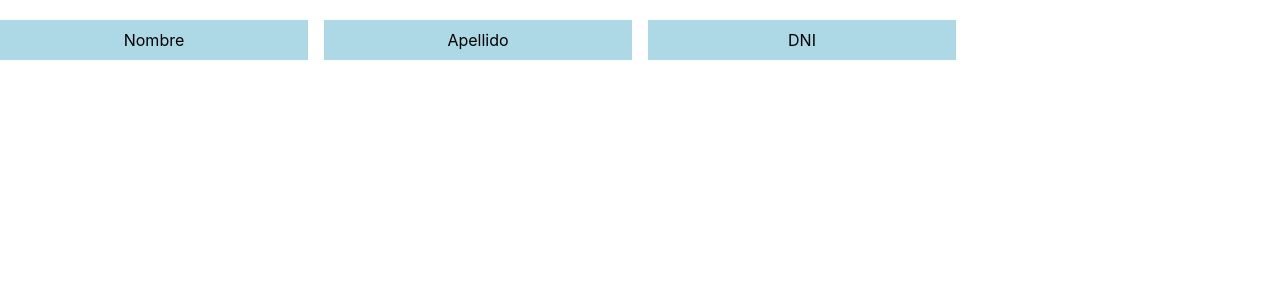
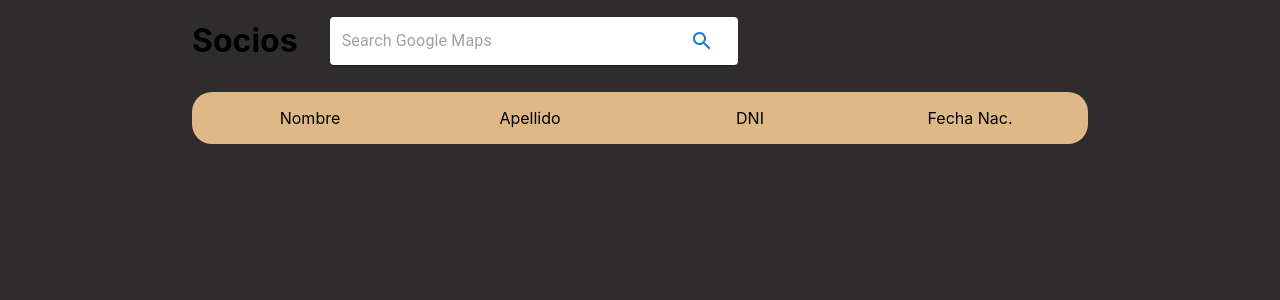
Before and after one commit to MateoGonzalez22/react, a React (Create React App) app: page / in a window 1280 px wide. Shown: the top 300 px of the page. Built offline with nearby package versions, Linux system fonts and the light colour scheme.

Commit message:
search de socios

```diff
--- a/package.json
+++ b/package.json
@@ -5,6 +5,7 @@
   "dependencies": {
     "@emotion/react": "^11.10.4",
     "@emotion/styled": "^11.10.4",
+    "@mui/icons-material": "^5.10.3",
     "@mui/material": "^5.10.5",
     "@mui/styled-engine": "^5.10.5",
     "@testing-library/jest-dom": "^5.16.5",
--- /dev/null
+++ b/src/App.css
@@ -0,0 +1,47 @@
+.div{
+    background-color: rgb(46, 44, 44);
+    height: 100vh;
+    width: 100vw;
+    display: flex;
+    justify-content: center;
+
+}
+
+.grid{
+    align-items: center;
+}
+
+.titulo{
+    background-color: burlywood;
+    border-radius: 20px;
+    padding: 16px;
+    margin-top: 10px;
+}
+
+.box{
+
+    display: flex;
+    background-color: white;
+    padding: 16px;
+    margin-top: 10px;
+
+
+
+}
+
+.box:hover{
+    background-color: #DCE1E9;
+    cursor: pointer;
+    border-radius: 10px;
+}
+
+.box:active{
+    background-color: #a5aebe;
+}
+
+.text{
+    background-color: transparent;
+    justify-content: center;
+    display: flex;
+    pointer-events: none;
+}
--- a/src/App.js
+++ b/src/App.js
@@ -1,8 +1,37 @@
 import { Button, Box, Grid } from "@mui/material";
 import { hover } from "@testing-library/user-event/dist/hover";
 import data from "./data.json"
+import List from "./List";
+import "./App.css"
 
 function App() {
+
+    return(
+
+        <div className="div">
+
+            <List/>
+
+        </div>
+
+
+
+    )
+
+
+
+
+
+
+
+
+
+
+
+
+
+
+    /*
     console.log(data.usuarios)
 
     const style =
@@ -21,13 +50,14 @@ function App() {
         }
     }
 
+
     return (
 
         <Box sx={{flexGrow: 1}} style={style.box}>
 
             <Grid container spacing={2}>
 
-                <Grid item xs={3}>
+                <Grid item xs={3} md={2}>
 
                     <div style={style.div}>
                         Nombre
@@ -36,7 +66,7 @@ function App() {
 
                 </Grid>
 
-                <Grid item xs={3}>
+                <Grid item xs={3} md={2}>
 
                     <div style={style.div}>
                         Apellido
@@ -45,7 +75,7 @@ function App() {
 
                 </Grid>
 
-                <Grid item xs={3}>
+                <Grid item xs={3} md={2}>
 
                     <div style={style.div}>
                         DNI
@@ -53,18 +83,18 @@ function App() {
 
                 </Grid>
 
+                <Grid item xs={3} md={2}>
+
+                    <div style={style.div}>
+                        Fecha Nacimiento
+                    </div>
+
+                </Grid>
+
             </Grid>
 
         </Box>
-
-
-
-
-
-
-
-
-    )
+    )*/
 }
 
 export default App;
--- /dev/null
+++ b/src/DialogComponents/DialogPage.js
@@ -0,0 +1,40 @@
+import { Button, Dialog } from "@mui/material";
+import { useState } from "react";
+import data from "../data.json"
+
+export default function DialogPage(dni) {
+    const [openDialog, setOpenDialog] = useState(false)
+
+
+
+    const handleOpen = () => {
+        setOpenDialog(true)
+    }
+    const handleClose = () => {
+        setOpenDialog(false)
+    }
+
+
+
+    return (
+
+
+        <Dialog fullWidth={true} open={openDialog} onClose={handleClose}>
+            {data.map(user => {
+                if (user.dni != dni) return null
+                return (
+                    <>
+                        <div>{user.nombre}</div>
+                        <div>{user.apellido}</div>
+                        <div>{user.dni}</div>
+                        <div>{user.fecha}</div>
+                    </>
+                )
+            })}
+        </Dialog>
+
+
+    )
+
+
+}
--- /dev/null
+++ b/src/List.js
@@ -0,0 +1,164 @@
+import { Button, Card, Typography, Box, Grid, Link, TextField, Paper, Divider, IconButton, InputBase } from "@mui/material";
+import { Fragment, useState } from "react";
+import UserCard from "./UserCard";
+import data from "./data.json"
+import "./App.css"
+import SearchIcon from '@mui/icons-material/Search';
+import DialogPage from "./DialogComponents/DialogPage";
+
+
+
+export default function List() {
+    const user = data
+    const [search, setSearch] = useState("")
+    const [componente, setComponente] = useState()
+
+
+
+    function showDialog(dni){
+        componente = <DialogPage dni = {dni}/>
+    }
+
+
+    function showUsers(search){
+
+
+        const comp =
+
+            <div>
+
+                {user.map(user => {
+
+                    if (search.length > 0) {
+                        if (user.nombre != search) return null
+                    }
+                    return (
+
+                        <Box sx={{ flexGrow: 1 }} className="box" onClick={() => showDialog(user.dni)}>
+
+                            <Grid container spacing={2}>
+
+                                <Grid item xs={3} >
+
+                                    <Typography className="text">
+                                        {user.nombre.toUpperCase()}
+                                    </Typography>
+
+
+                                </Grid>
+
+                                <Grid item xs={3}>
+
+                                    <Typography className="text">
+                                        {user.apellido.toUpperCase()}
+                                    </Typography>
+
+
+                                </Grid>
+
+                                <Grid item xs={3}>
+
+                                    <Typography className="text">
+                                        {user.dni}
+                                    </Typography>
+
+                                </Grid>
+
+                                <Grid item xs={3}>
+
+                                    <Typography className="text">
+                                        {user.fecha}
+                                    </Typography>
+
+
+
+                                </Grid>
+
+                            </Grid>
+
+                        </Box>
+
+
+                    )
+                })}
+
+            </div>
+
+        setComponente(comp)
+
+
+    }
+
+
+    return (
+
+        <div style={{ height: "100vh", width: "70vw" }}>
+
+            <Grid container className="grid" spacing={4}>
+
+                <Grid item>
+                    <h1>Socios</h1>
+                </Grid>
+
+                <Grid item>
+
+                    <Paper
+
+                        sx={{ p: '2px 4px', display: 'flex', alignItems: 'center', width: 400 }}
+
+                    >
+                        <InputBase
+                            sx={{ ml: 1, flex: 1 }}
+                            placeholder="Search Google Maps"
+                            inputProps={{ 'aria-label': 'search google maps' }}
+                            value={search}
+                            onChange={(e) => setSearch(e.target.value)}
+                        />
+                        <Button onClick={() => showUsers(search)} type="submit" sx={{ p: '10px' }} aria-label="search" >
+                            <SearchIcon />
+                        </Button>
+
+
+                    </Paper>
+
+                </Grid>
+
+
+            </Grid>
+
+
+
+            <Box sx={{ flexGrow: 1 }} className="titulo" spacing={3}>
+                <Grid container spacing={2}>
+
+                    <Grid item xs={3}>
+                        <div className="text">
+                            Nombre
+                        </div>
+                    </Grid>
+                    <Grid item xs={3}>
+                        <div className="text">
+                            Apellido
+                        </div>
+                    </Grid>
+                    <Grid item xs={3}>
+                        <div className="text">
+                            DNI
+                        </div>
+                    </Grid>
+                    <Grid item xs={3}>
+                        <div className="text">
+                            Fecha Nac.
+                        </div>
+                    </Grid>
+                </Grid>
+
+            </Box>
+
+            {componente}
+
+
+        </div>
+    )
+
+}
--- /dev/null
+++ b/src/UserCard.js
@@ -0,0 +1,24 @@
+import { Card, CardContent, CardMedia, Typography } from "@mui/material";
+
+
+export default function UserCard(props){
+
+    return(
+
+        <Card>
+
+            <CardMedia/>
+            <CardContent>
+
+                <Typography>Nombre del usuario</Typography>
+
+            </CardContent>
+
+        </Card>
+
+
+
+    )
+
+
+}
--- a/src/data.json
+++ b/src/data.json
@@ -1,30 +1,64 @@
-{
-    "usuarios":
+
+
 [
     {
         "nombre":"mateo",
         "apellido":"gonzalez",
-                "dni": 44969246
+        "dni": 44969246,
+        "fecha": "23/07/2003"
     },
     {
         "nombre": "jose",
         "apellido": "perez",
-                "dni": 11787567
+        "dni": 11787567,
+        "fecha": "23/07/2003"
     },
     {
         "nombre": "tata",
         "apellido": "tete",
-                "dni": "44111333"
+        "dni": "44111333",
+        "fecha": "23/07/2003"
     },
     {
         "nombre": "felipe",
         "apellido": "bocelo",
-                "dni": 45654765
+        "dni": 45654765,
+        "fecha": "23/07/2003"
+    },
+    {
+        "nombre": "jose",
+        "apellido": "gonzalez",
+        "dni": 45653212,
+        "fecha": "23/07/2003"
+    },
+    {
+        "nombre": "pepito",
+        "apellido": "martinez",
+        "dni": 45653212,
+        "fecha": "23/07/2003"
+    },
+    {
+        "nombre": "mateo",
+        "apellido": "moya",
+        "dni": 45653212,
+        "fecha": "23/07/2003"
     },
     {
         "nombre": "ramiro",
+        "apellido": "gonzalez",
+        "dni": 45653212,
+        "fecha": "23/07/2003"
+    },
+    {
+        "nombre": "felipe",
+        "apellido": "martinez",
+        "dni": 45653212,
+        "fecha": "23/07/2003"
+    },
+    {
+        "nombre": "pepito",
         "apellido": "moya",
-                "dni": 45653212
+        "dni": 45653212,
+        "fecha": "23/07/2003"
     }
 ]
-}
```
Also changed, not shown: 2 other files (tests, documents, lock files or other folders). Lines whose indentation alone changed are shown as unchanged.
